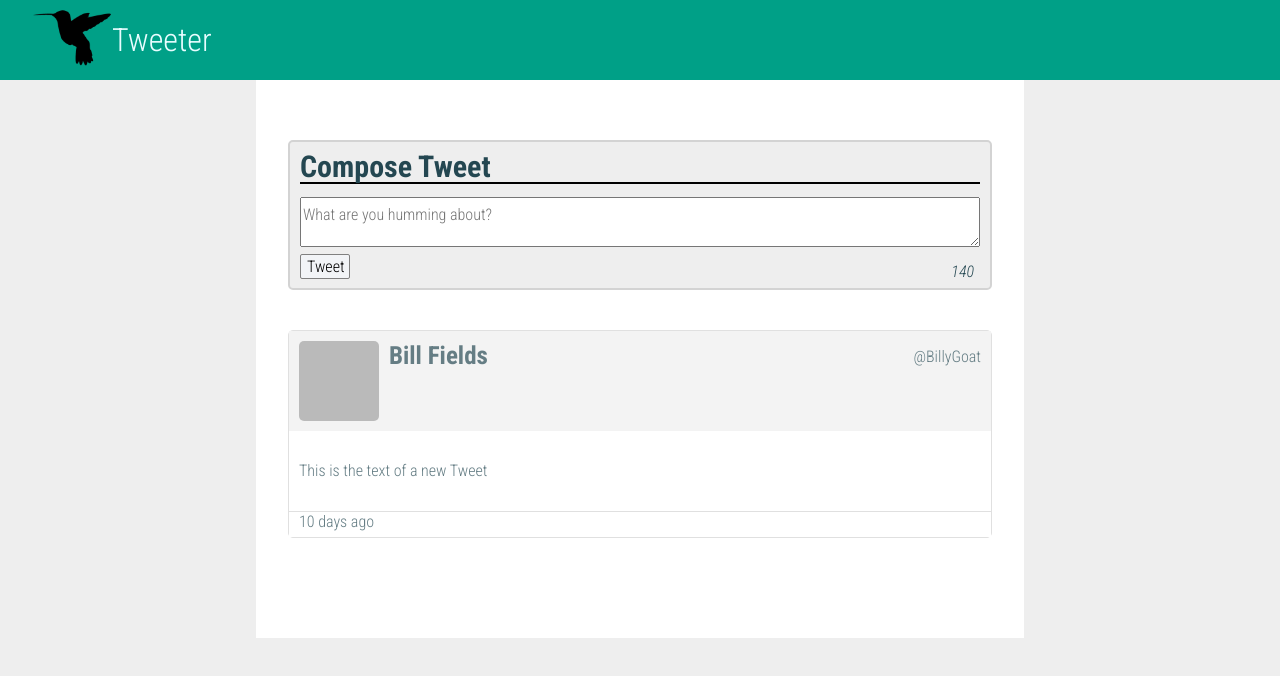
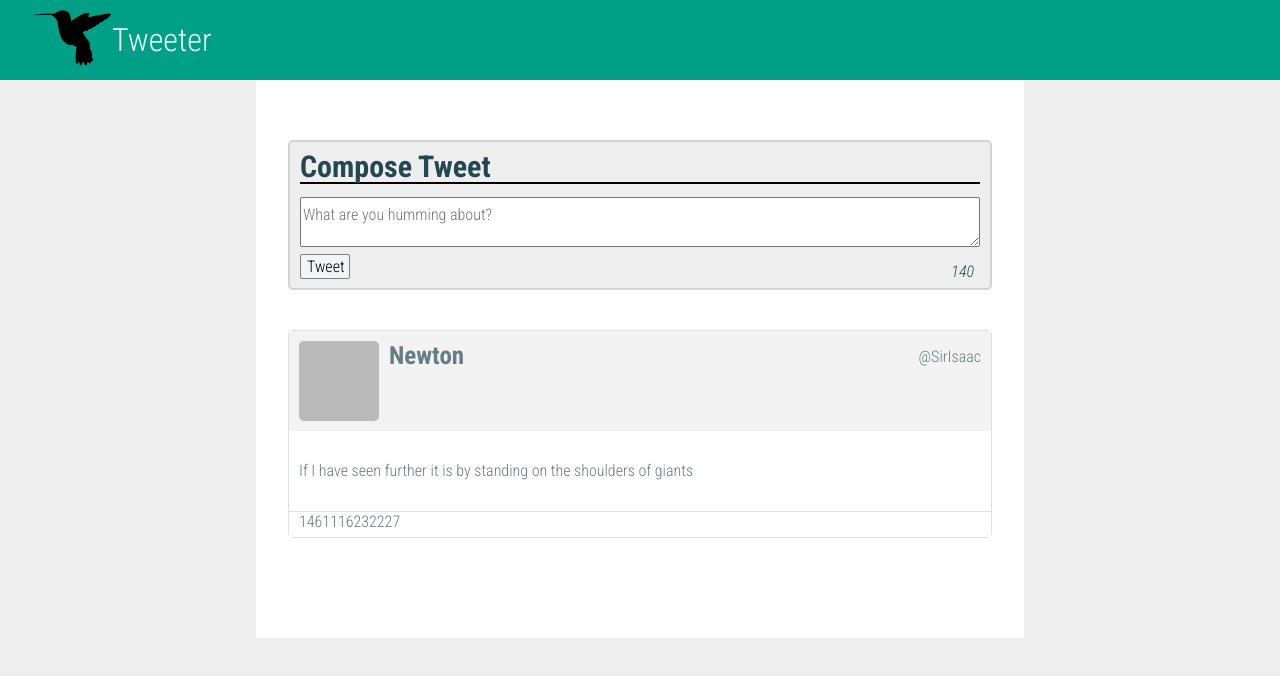
Before and after one commit to AaronBolarinho/w3d1, a website: page tweeter/public/index.html in a window 1280 px wide. Drawn offline with Linux system fonts and the light colour scheme; grey boxes are pictures that could not be loaded.

Commit message:
starting to get the dynamic tweets going - got the hard-coded tweet working

```diff
--- a/tweeter/public/index.html
+++ b/tweeter/public/index.html
@@ -43,15 +43,6 @@
       </section>
       <section>
         <article class="tweet-container">
-          <header class="tweet-header">
-            <img src="https://shawglobalnews.files.wordpress.com/2018/05/gettyimages-860271678.jpg?quality=70&strip=all&w=720" alt="Temporary image">
-            <span class="tweeter-name"> Bill Fields</span>
-            <span class="tweeter-handle"> @BillyGoat</span>
-          </header>
-          <p>This is the text of a new Tweet</p>
-          <footer>
-            <span class="last-tweeted">10 days ago</span>
-          </footer>
         </article>
       </section>
     </main>
--- a/tweeter/public/scripts/app.js
+++ b/tweeter/public/scripts/app.js
@@ -3,3 +3,46 @@
  * jQuery is already loaded
  * Reminder: Use (and do all your DOM work in) jQuery's document ready function
  */
+
+$(document).ready(function() {
+
+
+  const tweetData = {
+  "user": {
+    "name": "Newton",
+    "avatars": {
+      "small":   "https://vanillicon.com/788e533873e80d2002fa14e1412b4188_50.png",
+      "regular": "https://vanillicon.com/788e533873e80d2002fa14e1412b4188.png",
+      "large":   "https://vanillicon.com/788e533873e80d2002fa14e1412b4188_200.png"
+    },
+    "handle": "@SirIsaac"
+  },
+  "content": {
+    "text": "If I have seen further it is by standing on the shoulders of giants"
+  },
+  "created_at": 1461116232227
+}
+
+ var $tweet = createTweetElement(tweetData);
+
+ function createTweetElement (data) {
+
+      return `<header class="tweet-header">
+                <img src="https://shawglobalnews.files.wordpress.com/2018/05/gettyimages-860271678.jpg?quality=70&strip=all&w=720" alt="Temporary image">
+                <span class="tweeter-name"> ${data.user.name}</span>
+                <span class="tweeter-handle"> ${data.user.handle}</span>
+              </header>
+              <p>${data.content.text}</p>
+              <footer>
+                <span class="last-tweeted">${data.created_at}</span>
+              </footer>`
+ };
+
+var $tweet = createTweetElement(tweetData);
+
+// Test / driver code (temporary)
+ console.log($tweet); // to see what it looks like
+ $(".tweet-container").append($tweet); // to add it to the page so we can make sure it's got all the right elements, classes, etc.
+
+
+});
--- a/tweeter/public/styles/tweet-display.css
+++ b/tweeter/public/styles/tweet-display.css
@@ -61,4 +61,6 @@
 
 .tweet-container:hover {
   opacity: 1.0;
+  border: 2px solid;
+  border-color: black;
 }
```
